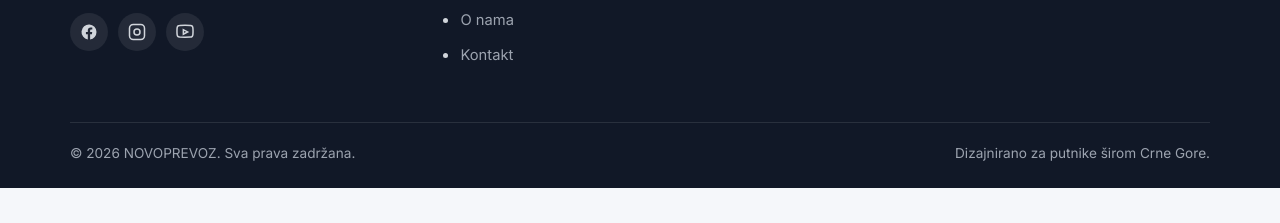
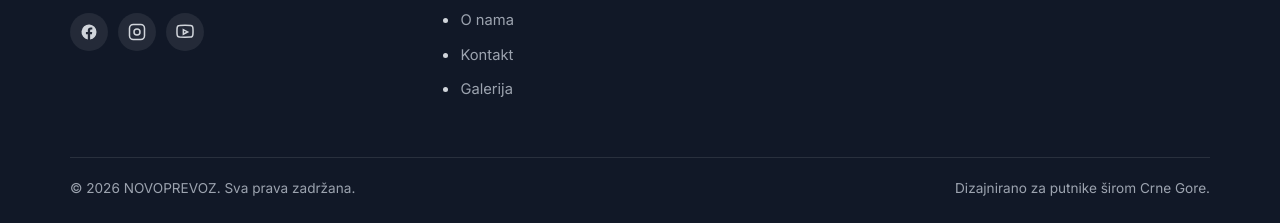
Before and after one commit to konatardanilo888-spec/Novoprevoz, a website: page public/index.html in a window 1280 px wide. Shown: the part 1731-1954 px from the top of the page. Before the commit the page ends 1919 px from the top, so only its background shows below. Drawn offline with Linux system fonts and the light colour scheme; no server answers.

Commit message:
Update index.html

```diff
--- a/public/index.html
+++ b/public/index.html
@@ -39,6 +39,7 @@
         <a href="/polasci" data-i18n="nav.departures">Polasci</a>
         <a href="/o-nama" data-i18n="nav.about">O nama</a>
         <a href="/kontakt" data-i18n="nav.contact">Kontakt</a>
+        <a href="/galerija" data-i18n="nav.gallery">Galerija</a>
       </nav>
       <div class="header-actions">
         <a href="/polasci" class="btn btn-primary btn-primary-desktop" data-i18n="nav.findTrip">Pronađi vožnju</a>
@@ -54,6 +55,7 @@
     <a href="/polasci" data-i18n="nav.departures">Polasci</a>
     <a href="/o-nama" data-i18n="nav.about">O nama</a>
     <a href="/kontakt" data-i18n="nav.contact">Kontakt</a>
+    <a href="/galerija" data-i18n="nav.gallery">Galerija</a>
     <a href="/polasci" class="btn btn-primary btn-block" data-i18n="nav.findTrip">Pronađi vožnju</a>
   </nav>
 
@@ -168,7 +170,7 @@
             <li><a href="/vozni-red" data-i18n="nav.timetable">Vozni red</a></li>
             <li><a href="/polasci" data-i18n="nav.departures">Polasci</a></li>
             <li><a href="/o-nama" data-i18n="nav.about">O nama</a></li>
-            <li><a href="/kontakt" data-i18n="nav.contact">Kontakt</a></li>
+            <li><a href="/kontakt" data-i18n="nav.contact">Kontakt</a></li><li><a href="/galerija" data-i18n="nav.gallery">Galerija</a></li>
           </ul>
         </div>
         <div class="footer-col">
```
